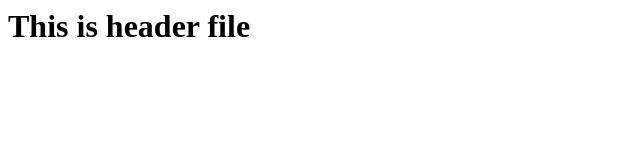
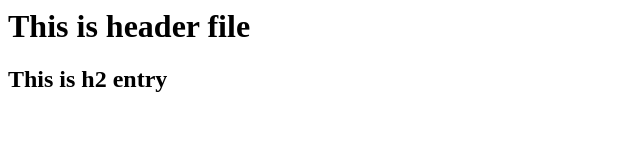
Before and after one commit to rajmannartech/gitrepo, a plain HTML site: page index.html in a window 1280 px wide. Shown: the whole page, without its empty margins (0-640 px from the left). Drawn offline with Linux system fonts and the light colour scheme.

Commit message:
updated index file second line

```diff
--- a/index.html
+++ b/index.html
@@ -1 +1,2 @@
 <h1> This is header file </h1>
+<h2> This is h2 entry </h2>
```
